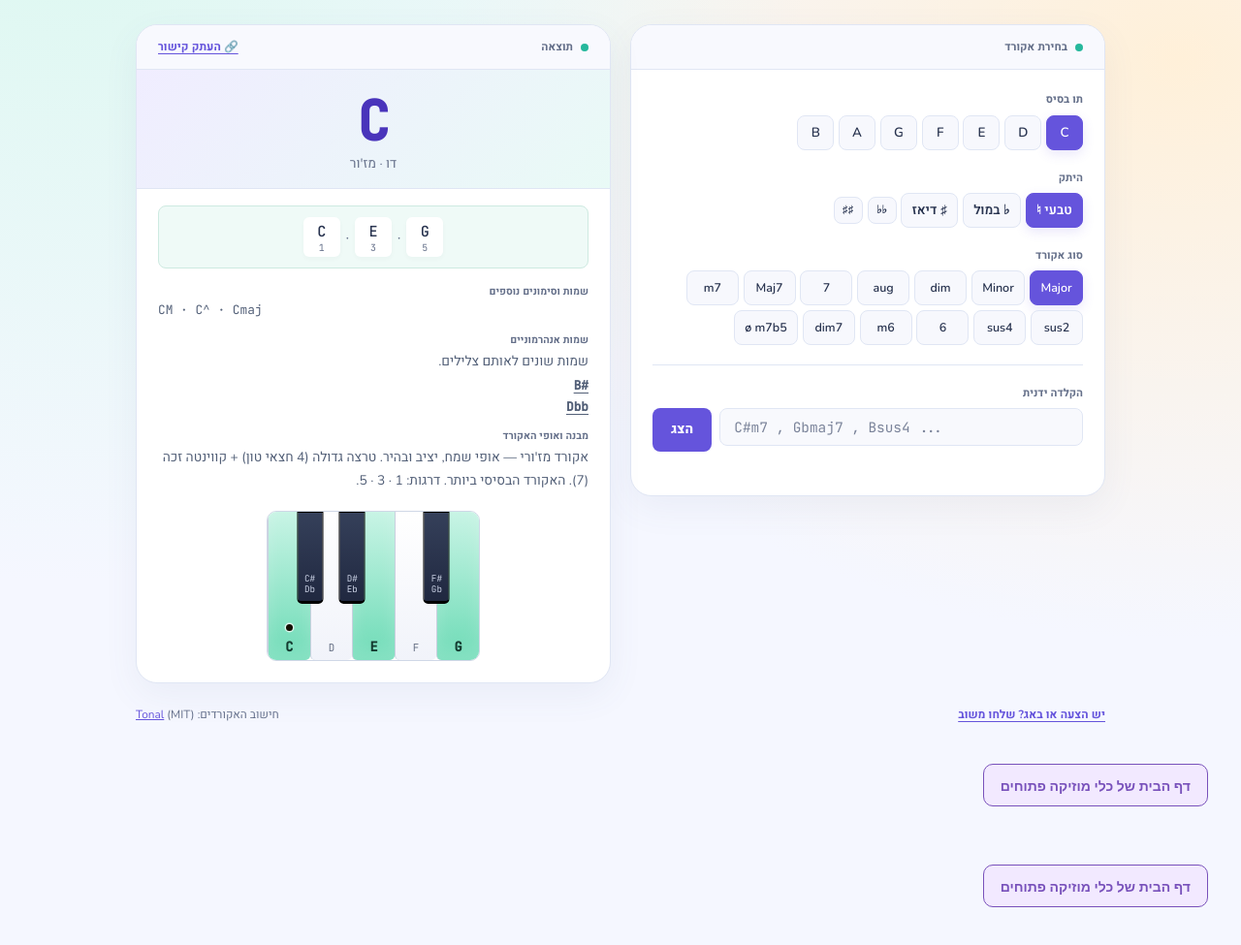
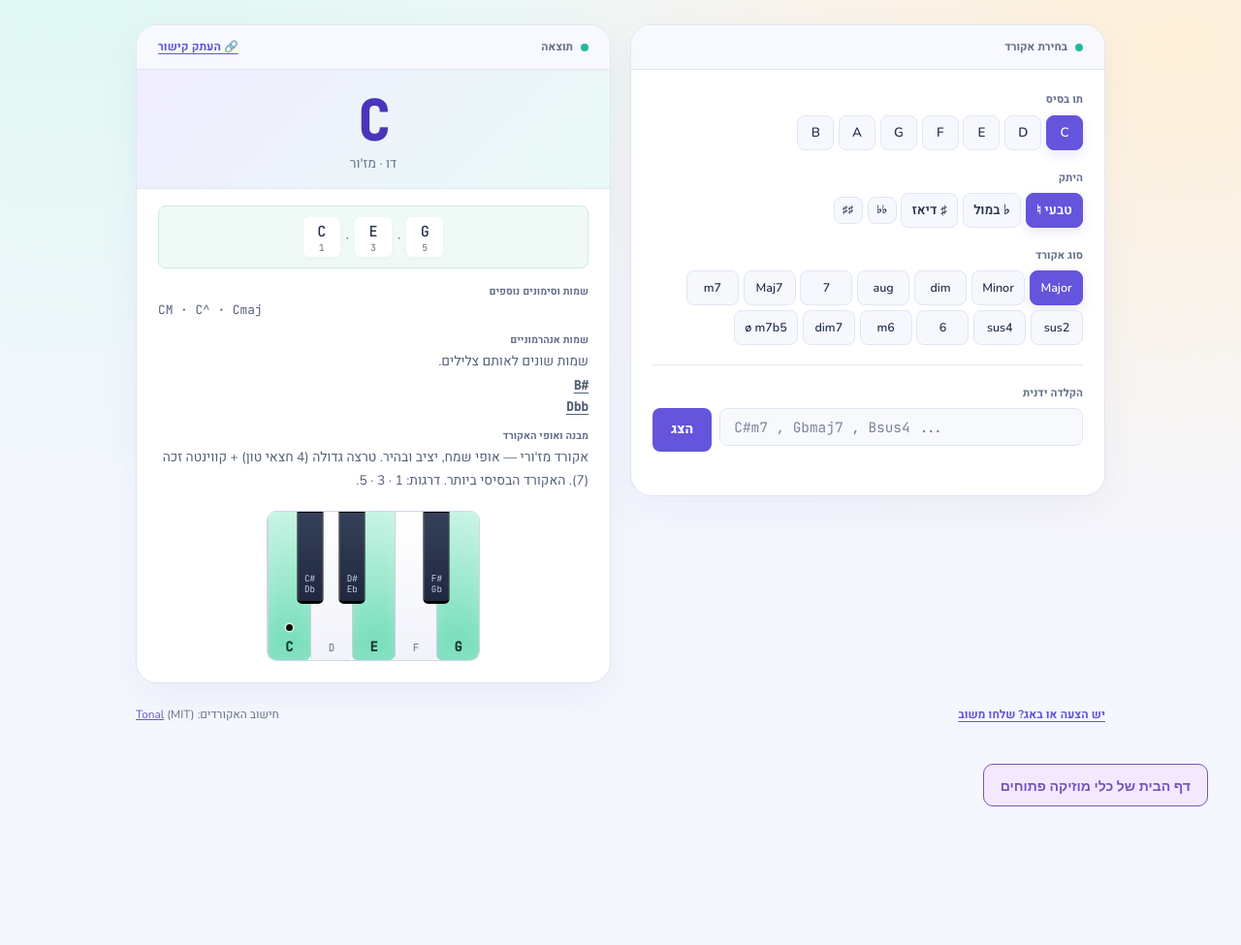
Before and after one commit to openmusictools/chord-lab, a website: page index.html in a window 1280 px wide. Shown: the part 105-1080 px from the top of the page at 97% size. After the commit the page ends 1003 px from the top, so only its background shows below. Drawn offline with Linux system fonts and the light colour scheme.

Commit message:
Remove duplicate home navigation

```diff
--- a/index.html
+++ b/index.html
@@ -132,5 +132,5 @@
 <script src="js/piano.js"></script>
 <script src="js/feedback.js"></script>
 <script src="js/app.js"></script>
-<footer class="tools-home-footer"><a class="tools-home-button" href="https://openmusictools.github.io/">דף הבית של כלי מוזיקה פתוחים</a></footer><footer class="tools-home-footer"><a class="tools-home-button" href="https://openmusictools.github.io/">דף הבית של כלי מוזיקה פתוחים</a></footer></body>
+<footer class="tools-home-footer"><a class="tools-home-button" href="https://openmusictools.github.io/">דף הבית של כלי מוזיקה פתוחים</a></footer></body>
 </html>
```
